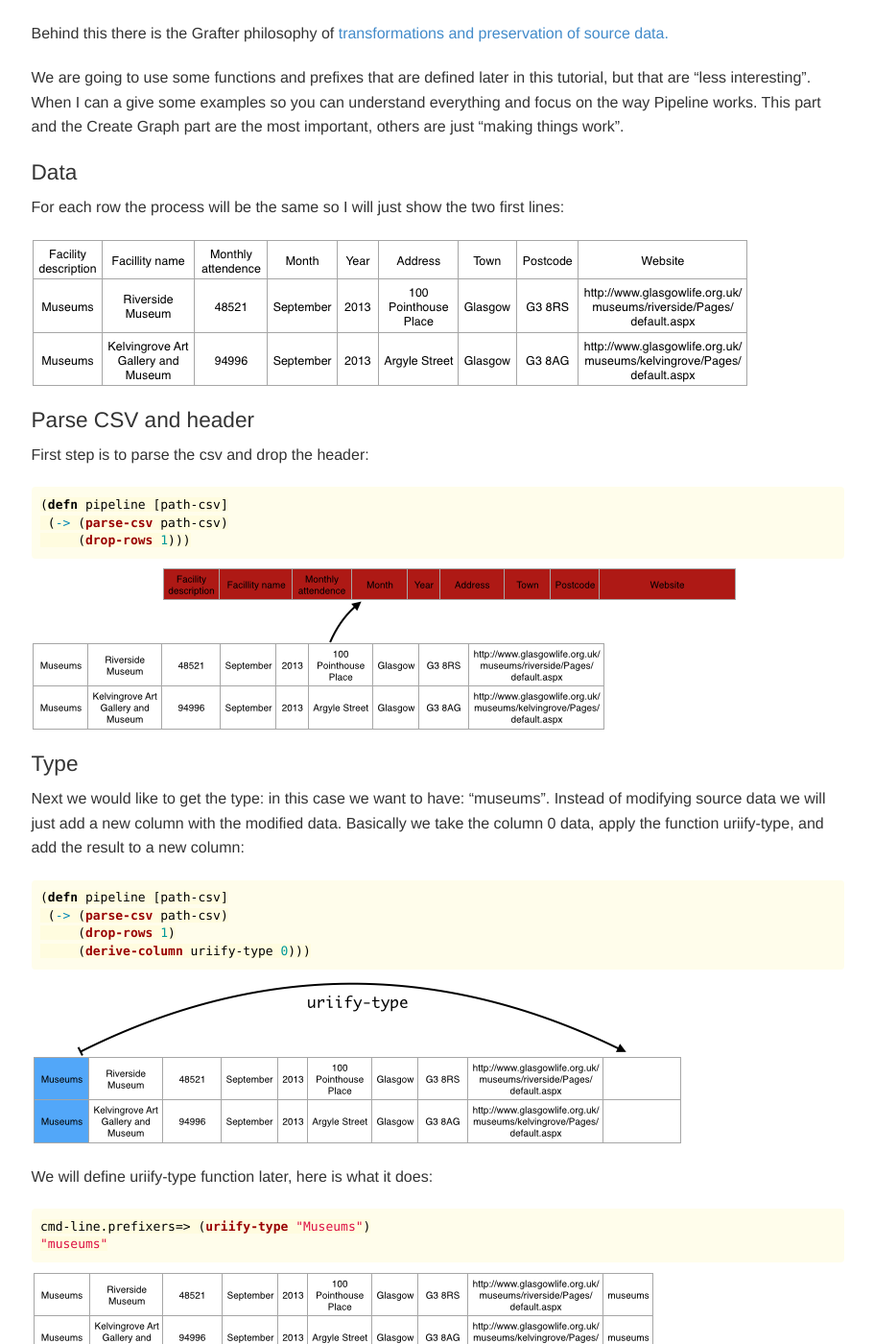
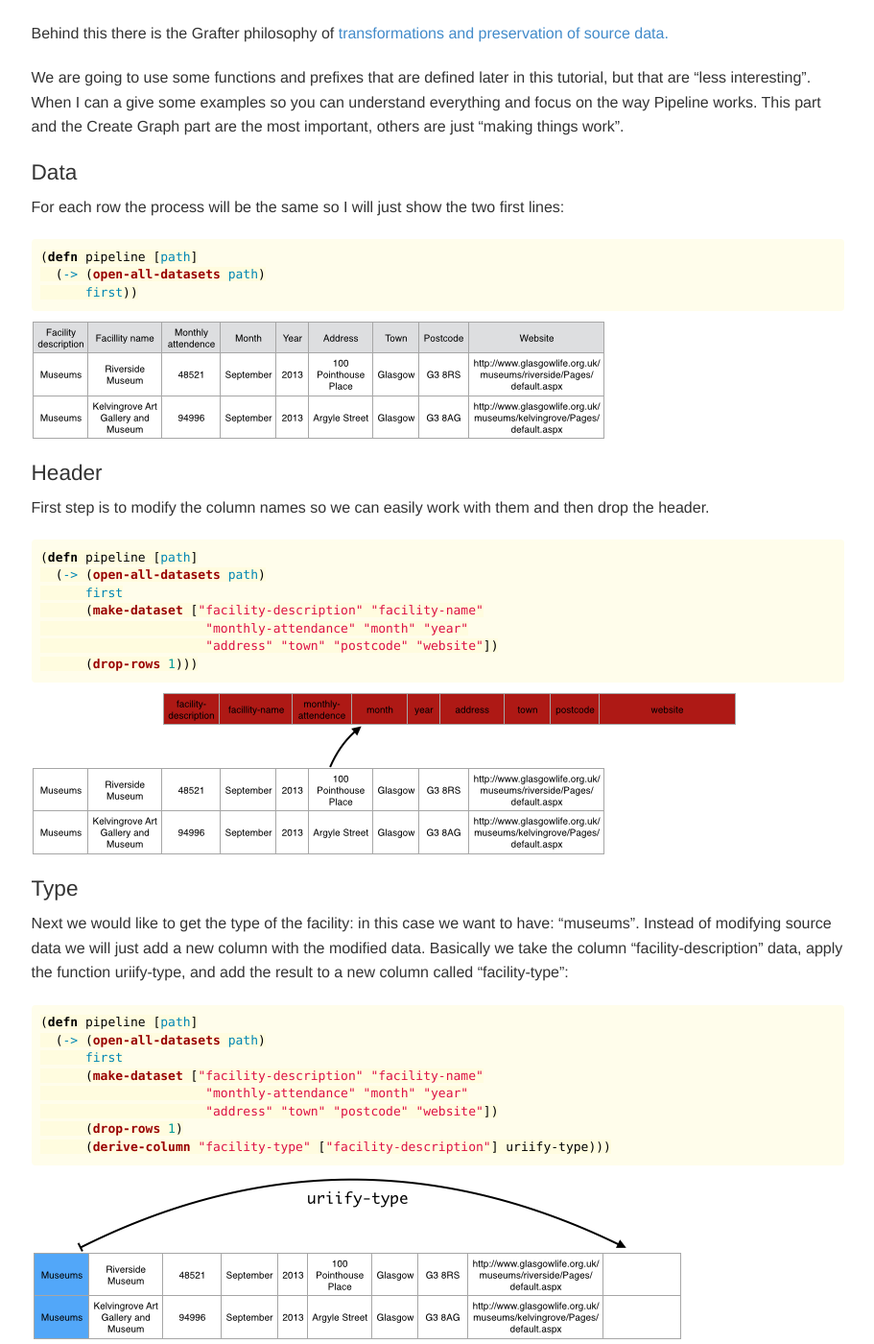
Before and after one commit to Swirrl/grafter-docs, a Jekyll site: the page built from _tutorials/906_pipeline.md, in a window 1280 px wide and 1400 px high, scrolled down 291 px. Shown: the whole window at 96% size, without its empty margins (330-1241 px from the left). Built offline with Jekyll 4.4.1, drawn with Linux system fonts in a browser that asks for light colours; some of the changed text lies outside the part shown.

Commit message:
Tuto906 - fix pipeline 0.2

```diff
--- a/_tutorials/906_pipeline.md
+++ b/_tutorials/906_pipeline.md
@@ -14,29 +14,50 @@ We are going to use some functions and prefixes that are defined later in this t
 ### Data
 For each row the process will be the same so I will just show the two first lines:
 
+{% highlight clojure %}
+
+(defn pipeline [path]
+  (-> (open-all-datasets path)
+      first))
+
+{% endhighlight %}
+
 ![Data Screenshot](/assets/921_pipeline_1.png)
 
 
-### Parse CSV and header
-First step is to parse the csv and drop the header:
+### Header
+First step is to modify the column names so we can easily work with them and then drop the header.
 
 {% highlight clojure %}
-(defn pipeline [path-csv]
- (-> (parse-csv path-csv)
-     (drop-rows 1)))
+
+(defn pipeline [path]
+  (-> (open-all-datasets path)
+      first
+      (make-dataset ["facility-description" "facility-name"
+                      "monthly-attendance" "month" "year"
+                      "address" "town" "postcode" "website"])
+      (drop-rows 1)))
+
 {% endhighlight %}
 
 ![Drop header Screenshot](/assets/921_pipeline_2.png)
 
 ### Type
 
-Next we would like to get the type: in this case we want to have: "museums". Instead of modifying source data we will just add a new column with the modified data. Basically we take the column 0 data, apply the function uriify-type, and add the result to a new column:
+Next we would like to get the type of the facility: in this case we want to have: "museums". Instead of modifying source data we will just add a new column with the modified data. Basically we take the column "facility-description" data, apply the function uriify-type, and add the result to a new column called "facility-type":
 
 {% highlight clojure %}
-(defn pipeline [path-csv]
- (-> (parse-csv path-csv)
-     (drop-rows 1)
-     (derive-column uriify-type 0)))
+
+(defn pipeline [path]
+  (-> (open-all-datasets path)
+      first
+      (make-dataset ["facility-description" "facility-name"
+                      "monthly-attendance" "month" "year"
+                      "address" "town" "postcode" "website"])
+      (drop-rows 1)
+      (derive-column "facility-type" ["facility-description"] uriify-type)))
+
+
 {% endhighlight %}
 
 ![Swap Screenshot](/assets/921_pipeline_5.png)
@@ -55,18 +76,26 @@ cmd-line.prefixers=> (uriify-type "Museums")
 We are going to need to have the name in an nice format to make URI. Same way to do:
 
 {% highlight clojure %}
-(defn pipeline [path-csv]
- (-> (parse-csv path-csv)
-     (drop-rows 1)
-     (derive-column uriify-type 0)
-     (derive-column slugify-facility 1)))
+
+(defn pipeline [path]
+  (-> (open-all-datasets path)
+      first
+      (make-dataset ["facility-description" "facility-name"
+                      "monthly-attendance" "month" "year"
+                      "address" "town" "postcode" "website"])
+      (drop-rows 1)
+      (derive-column "facility-type" ["facility-description"] uriify-type)
+      (derive-column "name-slug" ["facility-name"] slugify)))
+
 {% endhighlight %}
 
 ![Swap Screenshot](/assets/921_pipeline_7.png)
 
 {% highlight clojure %}
-cmd-line.prefixers=> (slugify-facility "Riverside Museum")
+
+user=> (slugify "Riverside Museum")
 "riverside-museum"
+
 {% endhighlight %}
 
 ![Swap Screenshot](/assets/921_pipeline_8.png)
@@ -76,37 +105,55 @@ cmd-line.prefixers=> (slugify-facility "Riverside Museum")
 This one is a bit different: we will use mapc to apply a different function to each column:
 
 {% highlight clojure %}
-(defn pipeline [path-csv]
- (-> (parse-csv path-csv)
-     (drop-rows 1)
-     (derive-column uriify-type 0)
-     (derive-column slugify-facility 1)
-     (mapc [uriify-facility trim parse-attendance parse-year convert-month address-line city post-code url _ _])))
+
+(defn pipeline [path]
+  (-> (open-all-datasets path)
+      first
+      (make-dataset ["facility-description" "facility-name"
+                      "monthly-attendance" "month" "year"
+                      "address" "town" "postcode" "website"])
+      (drop-rows 1)
+      (derive-column "facility-type" ["facility-description"] uriify-type)
+      (derive-column "name-slug" ["facility-name"] slugify)
+      (mapc {"facility-description" uriify-facility
+             "monthly-attendance" parse-attendance
+             "month" convert-month
+             "year" parse-year
+             "address" address-line
+             "town" city
+             "postcode" post-code
+             "website" url})))
+
 {% endhighlight %}
 
 ![Swap Screenshot](/assets/921_pipeline_9.png)
 
 {% highlight clojure %}
-cmd-line.prefixers=> (uriify-facility "Museums")
+
+user=> (uriify-facility "Museums")
 "http://linked.glasgow.gov.uk/def/urban-assets/Museum"
-cmd-line.prefixers=> (trim "Riverside Museum")
-"Riverside Museum"
-cmd-line.prefixers=> (parse-attendance 48521)
+
+user=> (parse-attendance 48521)
 48521
-cmd-line.prefixers=> (parse-year 2013)
+
+user=> (parse-year 2013)
 2013
-cmd-line.prefixers=> (convert-month "September")
+
+user=> (convert-month "September")
 9
-cmd-line.prefixers=> (address-line "100 Pointhouse Place")
-#<sesame$s$reify__448 100 Pointhouse Place>
-cmd-line.prefixers=> (city "Glasgow")
-#<sesame$s$reify__448 Glasgow>
-cmd-line.prefixers=> (post-code "G3 8RS")
-#<sesame$s$reify__448 G3 8RS>
-md-line.prefixers=> (url "http://www.glasgowlife.org.uk/museums/riverside/Pages/default.aspx")
+
+user=> (address-line "100 Pointhouse Place")
+#<sesame$s$reify__448 100 Pointhouse Place> ;; RDF string literals
+
+user=> (city "Glasgow")
+#<sesame$s$reify__448 Glasgow> ;; RDF string literals
+
+user=> (post-code "G3 8RS")
+#<sesame$s$reify__448 G3 8RS> ;; RDF string literals
+
+user=> (url "http://www.glasgowlife.org.uk/museums/riverside/Pages/default.aspx")
 #<URL http://www.glasgowlife.org.uk/museums/riverside/Pages/default.aspx>
-cmd-line.prefixers=> (_ "museums")
-"museums"
+
 {% endhighlight %}
 
 ![Swap Screenshot](/assets/921_pipeline_10.png)
@@ -118,20 +165,35 @@ We have changed a lot of things, but each transformation is easy to understand a
 ### Facilities uri
 
 {% highlight clojure %}
-(defn pipeline [path-csv]
- (-> (parse-csv path-csv)
-     (drop-rows 1)
-     (derive-column uriify-type 0)
-     (derive-column slugify-facility 1)
-     (mapc [uriify-facility trim parse-attendance parse-year convert-month address-line city post-code url _ _])
-     (derive-column uriify-refFacility 9 10)))
+
+(defn pipeline [path]
+  (-> (open-all-datasets path)
+      first
+      (make-dataset ["facility-description" "facility-name"
+                      "monthly-attendance" "month" "year"
+                      "address" "town" "postcode" "website"])
+      (drop-rows 1)
+      (derive-column "facility-type" ["facility-description"] uriify-type)
+      (derive-column "name-slug" ["facility-name"] slugify)
+      (mapc {"facility-description" uriify-facility
+             "monthly-attendance" parse-attendance
+             "month" convert-month
+             "year" parse-year
+             "address" address-line
+             "town" city
+             "postcode" post-code
+             "website" url})
+       (derive-column "ref-facility-uri" ["facility-type" "name-slug"] uriify-refFacility)))
+
 {% endhighlight %}
 
 ![Swap Screenshot](/assets/921_pipeline_11.png)
 
 {% highlight clojure %}
-cmd-line.prefixers=> (uriify-refFacility "museums" "riverside-museum")
+
+user=> (uriify-refFacility "museums" "riverside-museum")
 "http://linked.glasgow.gov.uk/id/urban-assets/museums/riverside-museum"
+
 {% endhighlight %}
 
 ![Swap Screenshot](/assets/921_pipeline_12.png)
@@ -139,14 +201,27 @@ cmd-line.prefixers=> (uriify-refFacility "museums" "riverside-museum")
 ### Postcode
 
 {% highlight clojure %}
-(defn pipeline [path-csv]
- (-> (parse-csv path-csv)
-     (drop-rows 1)
-     (derive-column uriify-type 0)
-     (derive-column slugify-facility 1)
-     (mapc [uriify-facility trim parse-attendance parse-year convert-month address-line city post-code url _ _])
-     (derive-column uriify-refFacility 9 10)
-     (derive-column uriify-pcode 7)))
+
+(defn pipeline [path]
+  (-> (open-all-datasets path)
+      first
+      (make-dataset ["facility-description" "facility-name"
+                      "monthly-attendance" "month" "year"
+                      "address" "town" "postcode" "website"])
+      (drop-rows 1)
+      (derive-column "facility-type" ["facility-description"] uriify-type)
+      (derive-column "name-slug" ["facility-name"] slugify)
+      (mapc {"facility-description" uriify-facility
+             "monthly-attendance" parse-attendance
+             "month" convert-month
+             "year" parse-year
+             "address" address-line
+             "town" city
+             "postcode" post-code
+             "website" url})
+       (derive-column "ref-facility-uri" ["facility-type" "name-slug"] uriify-refFacility)
+       (derive-column "postcode-uri" ["postcode"] uriify-pcode)))
+
 {% endhighlight %}
 
 ![Swap Screenshot](/assets/921_pipeline_13.png)
@@ -157,99 +232,143 @@ cmd-line.prefixers=> (uriify-refFacility "museums" "riverside-museum")
 ### Date time
 
 We are now going to create a nice date-time.
-First the idea is to swap column 3 and column 4: by doing this we will have the year before the month. This is functionnal programming: order counts!
+First the idea is to swap column "month" and column "year": by doing this we will have the year before the month. This is functionnal programming: order counts!
 
 {% highlight clojure %}
-(defn pipeline [path-csv]
- (-> (parse-csv path-csv)
-     (drop-rows 1)
-     (derive-column uriify-type 0)
-     (derive-column slugify-facility 1)
-     (mapc [uriify-facility trim parse-attendance parse-year convert-month address-line city post-code url _ _])
-     (derive-column uriify-refFacility 9 10)
-     (derive-column uriify-pcode 7)
-     (swap {3 4})))
+
+(defn pipeline [path]
+  (-> (open-all-datasets path)
+      first
+      (make-dataset ["facility-description" "facility-name"
+                      "monthly-attendance" "month" "year"
+                      "address" "town" "postcode" "website"])
+      (drop-rows 1)
+      (derive-column "facility-type" ["facility-description"] uriify-type)
+      (derive-column "name-slug" ["facility-name"] slugify)
+      (mapc {"facility-description" uriify-facility
+             "monthly-attendance" parse-attendance
+             "month" convert-month
+             "year" parse-year
+             "address" address-line
+             "town" city
+             "postcode" post-code
+             "website" url})
+       (derive-column "ref-facility-uri" ["facility-type" "name-slug"] uriify-refFacility)
+       (derive-column "postcode-uri" ["postcode"] uriify-pcode)
+       (swap "month" "year")))
+
 {% endhighlight %}
 
 ![Swap Screenshot](/assets/921_pipeline_141.png)
 
 ![Swap Screenshot](/assets/921_pipeline_142.png)
 
-Then we can apply date-time, the function takes two arguments, on column 3 and 4, fuse take the result of the function and put it in the first column concerned (here 3) and delete the second one:
+Then we can derive-column applying date-time:
 
 {% highlight clojure %}
-(defn pipeline [path-csv]
- (-> (parse-csv path-csv)
-     (drop-rows 1)
-     (derive-column uriify-type 0)
-     (derive-column slugify-facility 1)
-     (mapc [uriify-facility trim parse-attendance parse-year convert-month address-line city post-code url _ _])
-     (derive-column uriify-refFacility 9 10)
-     (derive-column uriify-pcode 7)
-     (swap {3 4})
-     (fuse date-time 3 4)))
+
+(defn pipeline [path]
+  (-> (open-all-datasets path)
+      first
+      (make-dataset ["facility-description" "facility-name"
+                      "monthly-attendance" "month" "year"
+                      "address" "town" "postcode" "website"])
+      (drop-rows 1)
+      (derive-column "facility-type" ["facility-description"] uriify-type)
+      (derive-column "name-slug" ["facility-name"] slugify)
+      (mapc {"facility-description" uriify-facility
+             "monthly-attendance" parse-attendance
+             "month" convert-month
+             "year" parse-year
+             "address" address-line
+             "town" city
+             "postcode" post-code
+             "website" url})
+       (derive-column "ref-facility-uri" ["facility-type" "name-slug"] uriify-refFacility)
+       (derive-column "postcode-uri" ["postcode"] uriify-pcode)
+       (swap "month" "year")
+       (derive-column "date" ["year" "month"] date-time)))
+
 {% endhighlight %}
 
 ![Swap Screenshot](/assets/921_pipeline_15.png)
 
 {% highlight clojure %}
-cmd-line.prefixers=> (date-time 2013 9)
+user=> (date-time 2013 9)
 #<DateTime 2013-09-01T00:00:00.000Z>
 {% endhighlight %}
 
 ![Swap Screenshot](/assets/921_pipeline_16.png)
 
-Nothing really new from now, but still interesting!
-
 ### Monthly attendance
 
+Nothing really new from now, we'll keep using derive-column. Here are the two next steps:
+
 {% highlight clojure %}
-(defn pipeline [path-csv]
- (-> (parse-csv path-csv)
-     (drop-rows 1)
-     (derive-column uriify-type 0)
-     (derive-column slugify-facility 1)
-     (mapc [uriify-facility trim parse-attendance parse-year convert-month address-line city post-code url _ _])
-     (derive-column uriify-refFacility 9 10)
-     (derive-column uriify-pcode 7)
-     (swap {3 4})
-     (fuse date-time 3 4)
-     (derive-column prefix-monthly-attendance 3)))
+
+(defn pipeline [path]
+  (-> (open-all-datasets path)
+      first
+      (make-dataset ["facility-description" "facility-name"
+                      "monthly-attendance" "month" "year"
+                      "address" "town" "postcode" "website"])
+      (drop-rows 1)
+      (derive-column "facility-type" ["facility-description"] uriify-type)
+      (derive-column "name-slug" ["facility-name"] slugify)
+      (mapc {"facility-description" uriify-facility
+             "monthly-attendance" parse-attendance
+             "month" convert-month
+             "year" parse-year
+             "address" address-line
+             "town" city
+             "postcode" post-code
+             "website" url})
+       (derive-column "ref-facility-uri" ["facility-type" "name-slug"] uriify-refFacility)
+       (derive-column "postcode-uri" ["postcode"] uriify-pcode)
+       (swap "month" "year")
+       (derive-column "date" ["year" "month"] date-time)
+       (derive-column "prefix-date" ["date"] prefix-monthly-attendance)
+       (derive-column "type-name" ["facility-type" "name-slug"] slug-combine)))
+
 {% endhighlight %}
 
 ![Swap Screenshot](/assets/921_pipeline_17.png)
-
 
 ![Swap Screenshot](/assets/921_pipeline_18.png)
 
 ### Last step!
 
-Actually we combine two steps here but it should be two really easy steps now:
+{% highlight clojure %}
 
-{% highlight clojure %}
-(defn pipeline [path-csv]
- (-> (parse-csv path-csv)
-     (drop-rows 1)
-     (derive-column uriify-type 0)
-     (derive-column slugify-facility 1)
-     (mapc [uriify-facility trim parse-attendance parse-year convert-month address-line city post-code url _ _])
-     (derive-column uriify-refFacility 9 10)
-     (derive-column uriify-pcode 7)
-     (swap {3 4})
-     (fuse date-time 3 4)
-     (derive-column prefix-monthly-attendance 3)
-     (derive-column slug-combine 8 9)
-     (fuse str 12 13)))
+(defn pipeline [path]
+  (-> (open-all-datasets path)
+      first
+      (make-dataset ["facility-description" "facility-name"
+                      "monthly-attendance" "month" "year"
+                      "address" "town" "postcode" "website"])
+      (drop-rows 1)
+      (derive-column "facility-type" ["facility-description"] uriify-type)
+      (derive-column "name-slug" ["facility-name"] slugify)
+      (mapc {"facility-description" uriify-facility
+             "monthly-attendance" parse-attendance
+             "month" convert-month
+             "year" parse-year
+             "address" address-line
+             "town" city
+             "postcode" post-code
+             "website" url})
+       (derive-column "ref-facility-uri" ["facility-type" "name-slug"] uriify-refFacility)
+       (derive-column "postcode-uri" ["postcode"] uriify-pcode)
+       (swap "month" "year")
+       (derive-column "date" ["year" "month"] date-time)
+       (derive-column "prefix-date" ["date"] prefix-monthly-attendance)
+       (derive-column "type-name" ["facility-type" "name-slug"] slug-combine)
+       (derive-column "observation-uri" ["prefix-date" "type-name"] str)))
+
 {% endhighlight %}
 
 ![Swap Screenshot](/assets/921_pipeline_19.png)
 
-{% highlight clojure %}
-cmd-line.prefixers=> (slug-combine "museums" "riverside-museum")
-"museums/riverside-museum"
-cmd-line.prefixers=> (str "http://linked.glasgow.gov.uk/data/glasgow-life-attendances/2013-9/" "museums/riverside-museum")
-"http://linked.glasgow.gov.uk/data/glasgow-life-attendances/2013-9/museums/riverside-museum"
-{% endhighlight %}
 
 ![Swap Screenshot](/assets/921_pipeline_20.png)
 
```
Also changed, not shown: assets/921_pipeline_1.png, assets/921_pipeline_15.png, assets/921_pipeline_16.png, assets/921_pipeline_17.png, assets/921_pipeline_18.png, assets/921_pipeline_19.png, assets/921_pipeline_2.png, assets/921_pipeline_20.png, assets/921_pipeline_7.png, assets/921_pipeline_9.png.
